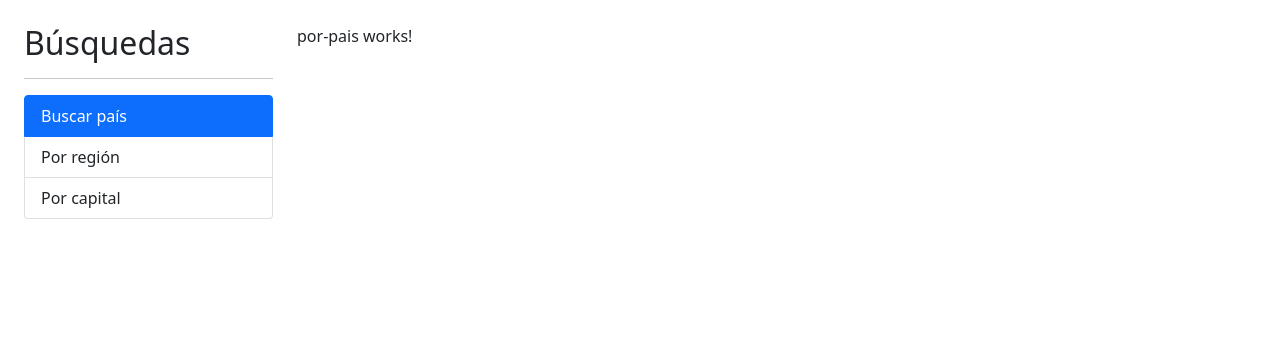
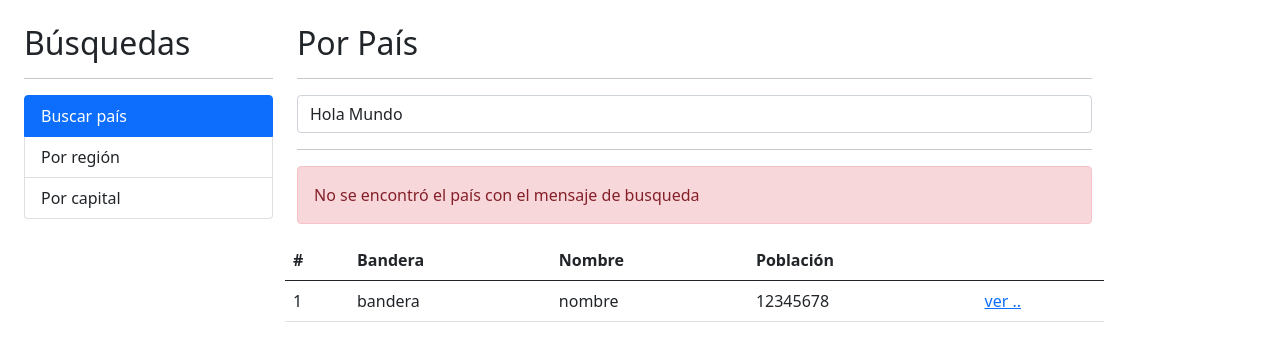
Before and after one commit to jrockb/angular-paises, an Angular app: page / in a window 1280 px wide. Shown: the top 348 px of the page. Built offline with nearby package versions, Linux system fonts and the light colour scheme.

Commit message:
agregado en componetren por-pais campo de texto buscar, mensaje de error y estructura de tabla

```diff
--- a/src/app/pais/pages/por-pais/por-pais.component.html
+++ b/src/app/pais/pages/por-pais/por-pais.component.html
@@ -1 +1,46 @@
-<p>por-pais works!</p>
+<h2>Por País</h2>
+<hr>
+
+<div class="row">
+  <div class="col"> <!--tomará todas las 12 columnas-->
+    <form (ngSubmit)="buscar()" autocomplete="off">
+      <input type="text"
+          name="termino"
+          class="form-control"
+          [(ngModel)]="termino"
+          placeholder="Buscar país..."/>
+    </form>
+
+  </div>
+</div>
+
+<hr>
+
+<div class="alert alert-danger">
+  No se encontró el país con el mensaje de busqueda
+</div>
+
+<div class="row">
+  <table class="table table-hover">
+    <thead>
+      <tr>
+        <th>#</th>
+        <th>Bandera</th>
+        <th>Nombre</th>
+        <th>Población</th>
+        <th></th>
+      </tr>
+    </thead>
+    <tbody>
+      <tr>
+        <td>1</td>
+        <td>bandera</td>
+        <td>nombre</td>
+        <td>12345678</td>
+        <td>
+          <a href="/pais/co">ver ..</a>
+        </td>
+      </tr>
+    </tbody>
+  </table>
+</div>
--- a/src/app/pais/pages/por-pais/por-pais.component.ts
+++ b/src/app/pais/pages/por-pais/por-pais.component.ts
@@ -1,4 +1,4 @@
-import { Component, OnInit } from '@angular/core';
+import { Component} from '@angular/core';
 
 @Component({
   selector: 'app-por-pais',
@@ -6,11 +6,14 @@ import { Component, OnInit } from '@angular/core';
   styles: [
   ]
 })
-export class PorPaisComponent implements OnInit {
+export class PorPaisComponent{
+
+  termino: string = 'Hola Mundo';
 
   constructor() { }
 
-  ngOnInit(): void {
+  buscar(){
+    console.log(this.termino);
   }
 
 }
--- a/src/app/pais/pais.module.ts
+++ b/src/app/pais/pais.module.ts
@@ -1,9 +1,12 @@
 import { NgModule } from '@angular/core';
 import { CommonModule } from '@angular/common';
+import { FormsModule } from '@angular/forms';
+
 import { PorCapitalComponent } from './pages/por-capital/por-capital.component';
 import { PorPaisComponent } from './pages/por-pais/por-pais.component';
 import { PorRegionComponent } from './pages/por-region/por-region.component';
 import { VerPaisComponent } from './pages/ver-pais/ver-pais.component';
+
 
 
 
@@ -21,7 +24,8 @@ import { VerPaisComponent } from './pages/ver-pais/ver-pais.component';
     VerPaisComponent
   ],
   imports: [
-    CommonModule
+    CommonModule,
+    FormsModule // permite usar las funcionalidades como el ngModel
   ]
 })
 export class PaisModule { }
```
